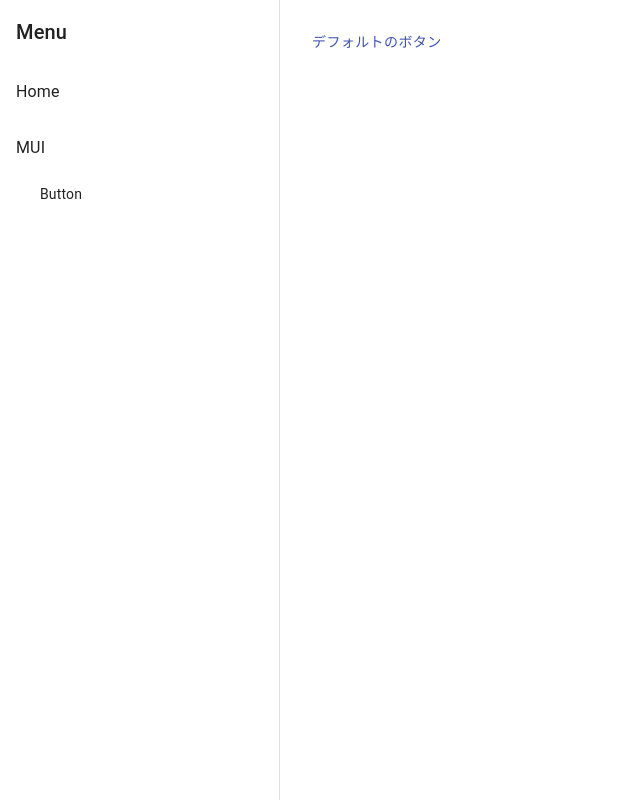
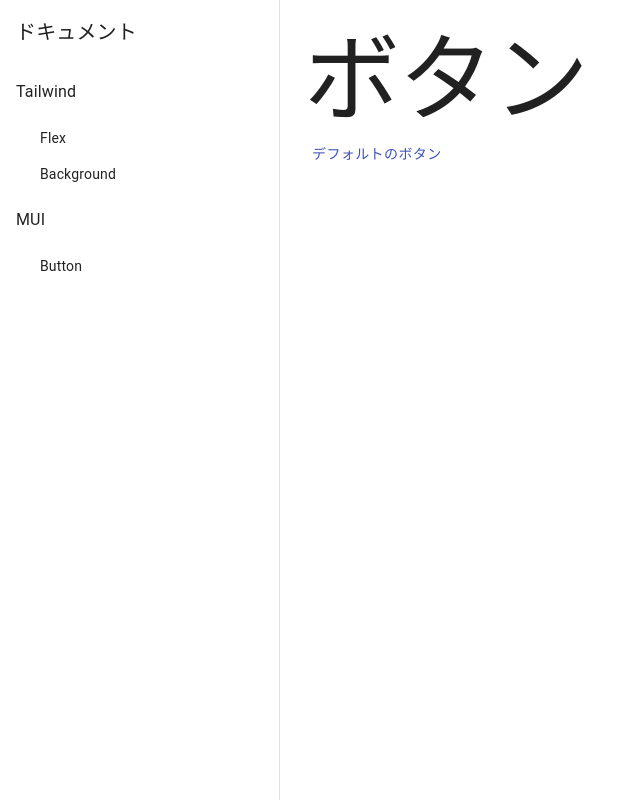
Before and after one commit to NakaiKt/web-tutorial, a Next.js app: page /mui/button in a window 1280 px wide. Shown: the whole page, without its empty margins (0-640 px from the left). Built offline with nearby package versions, Linux system fonts and the light colour scheme.

Commit message:
feat: Homeコンポーネント、サイドメニューコンポーネント、テンプレートコンポーネントを追加し、ページを更新

```diff
--- a/src/components/SideMenu/index.tsx
+++ b/src/features/SideMenu/index.tsx
@@ -11,7 +11,14 @@ const DRAWER_WIDTH = 280;
 
 const SideMenu = () => {
   const menuItems: MenuItems = [
-    { title: "Home", path: "/" },
+    {
+      title: "Tailwind",
+      path: "/tailwind",
+      children: [
+        { title: "Flex", path: "/flex" },
+        { title: "Background", path: "/background" },
+      ],
+    },
     {
       title: "MUI",
       path: "/mui",
@@ -35,7 +42,7 @@ const SideMenu = () => {
         anchor="left"
       >
         <Typography variant="h6" noWrap component="div" sx={{ p: 2 }}>
-          Menu
+          ドキュメント
         </Typography>
         <CssBaseline />
         {menuItems.map((menuItem) => (
--- a/src/pages/_app.tsx
+++ b/src/pages/_app.tsx
@@ -2,7 +2,7 @@ import "@/styles/globals.css";
 import theme from "@/theme";
 import { ThemeProvider } from "@mui/material/styles";
 import type { AppProps } from "next/app";
-import SideMenu from "@/components/SideMenu";
+import SideMenu from "@/features/SideMenu";
 import { Box } from "@mui/material";
 
 export default function App({ Component, pageProps }: AppProps) {
--- a/src/pages/index.tsx
+++ b/src/pages/index.tsx
@@ -1,5 +1,5 @@
-import Home from "@/components/Home";
-import { BaseTemplate } from "@/components/Template";
+import Home from "@/features/Home";
+import { BaseTemplate } from "@/features/Template";
 
 const Pages = () => {
   return (
--- a/src/pages/mui/button/index.tsx
+++ b/src/pages/mui/button/index.tsx
@@ -1,6 +1,11 @@
 import Button from "@/components/Mui/Button";
+import { BaseTemplate } from "@/features/Template";
 
 const Pages = () => {
-  return <Button />;
+  return (
+    <BaseTemplate title="ボタン">
+      <Button />
+    </BaseTemplate>
+  );
 };
 export default Pages;
--- a/src/pages/tailwind/index.tsx
+++ b/src/pages/tailwind/index.tsx
@@ -1,5 +1,5 @@
 import Tailwind from "@/components/Tailwind";
-import { BaseTemplate } from "@/components/Template";
+import { BaseTemplate } from "@/features/Template";
 
 const Pages = () => {
   return (
```
Also changed, not shown: src/features/Home/index.tsx (renamed from src/components/Home/index.tsx), src/features/Template/index.tsx (renamed from src/components/Template/index.tsx).
